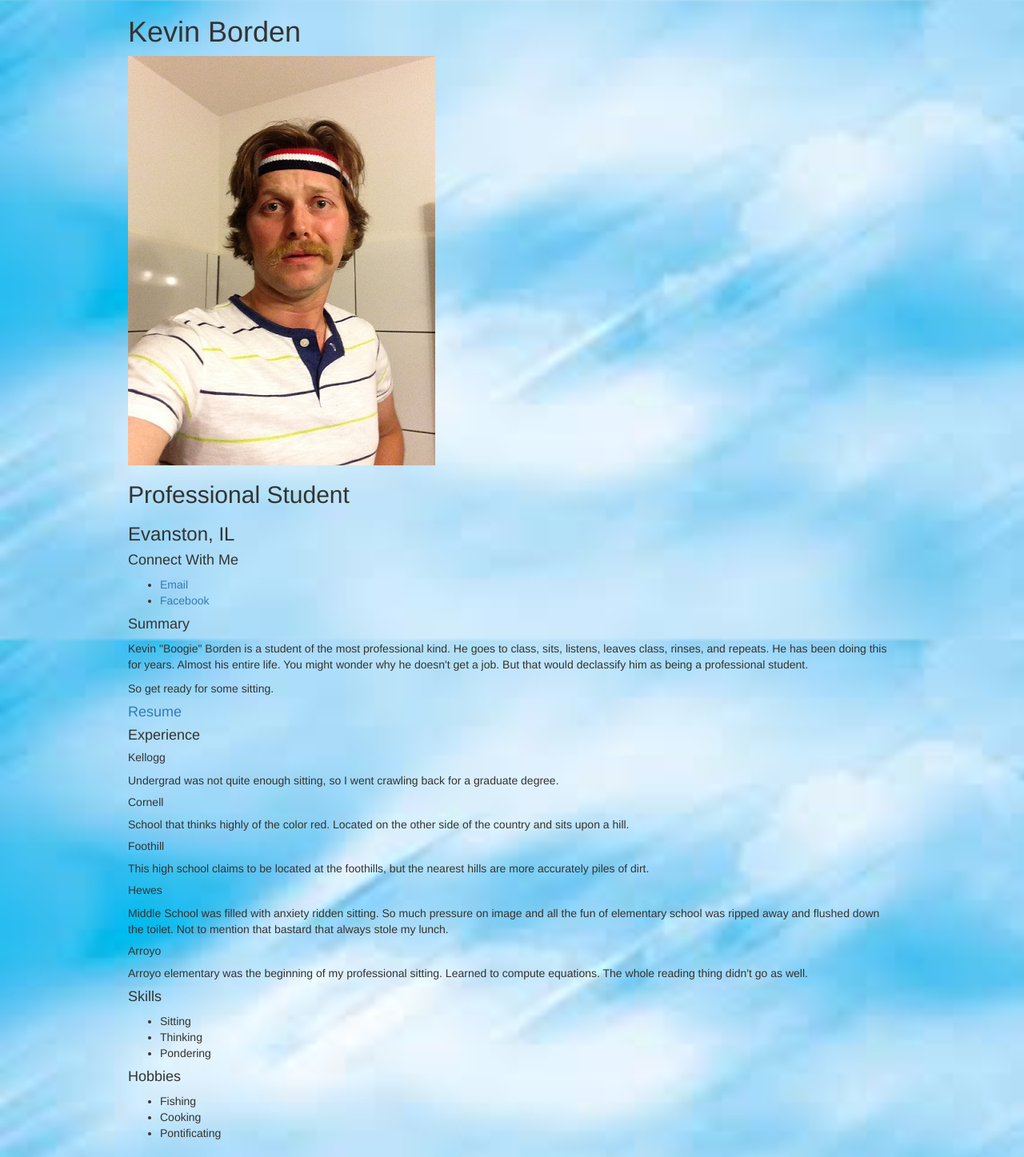
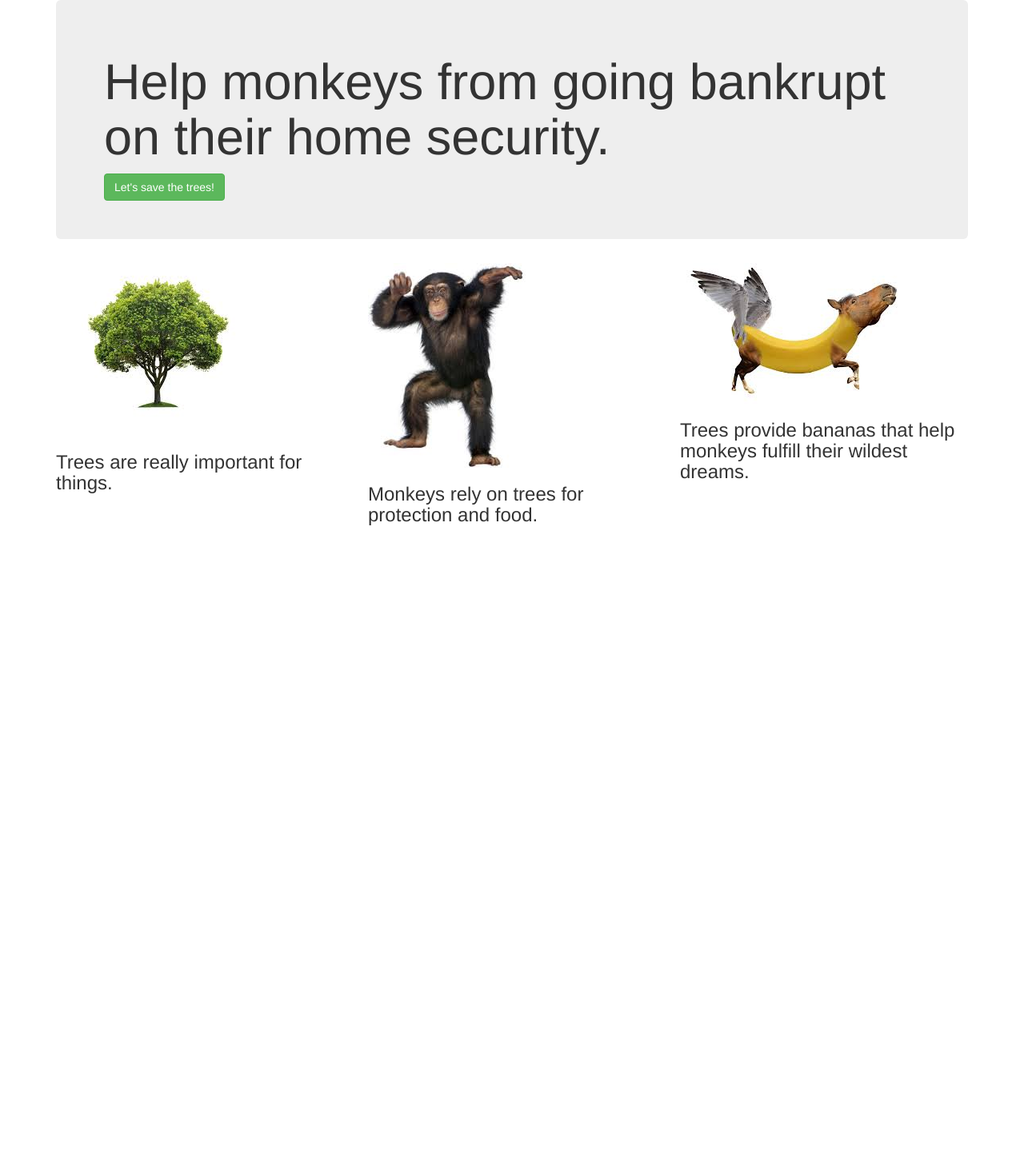
Before and after one commit to kbl282/kbl282.github.io, a plain HTML site: page index.html in a window 1280 px wide. Shown: the whole page at 80% size. After the commit the page ends 800 px from the top, so only its background shows below. Drawn offline with nearby package versions, Linux system fonts and the light colour scheme.

Commit message:
Trees dot org

```diff
--- a/index.html
+++ b/index.html
@@ -1,78 +1,33 @@
-<!DOCTYPE html>
 <html>
 <head>
-  <title>Kevin Borden, Professional Student</title>
+  <title>Save the Trees</title>
   <meta charset="UTF-8">
-  <link rel="stylesheet" type="text/css" href="style.css">
   <link rel="stylesheet" href="http://maxcdn.bootstrapcdn.com/bootstrap/3.2.0/css/bootstrap.min.css">
   <script src="http://ajax.googleapis.com/ajax/libs/jquery/1.11.1/jquery.min.js"></script>
   <script src="http://maxcdn.bootstrapcdn.com/bootstrap/3.2.0/js/bootstrap.min.js"></script>
+  <link rel="stylesheet" type="text/css" href="style.css">
 </head>
 <body>
-  <div id="wrapper">
-    <h1>Kevin Borden</h1>
-    <p>
-      <img src="Mustache.jpg">
-    </p>
-    <h2>Professional Student</h2>
-    <h3>Evanston, IL</h3>
-    <section>
-      <h4>Connect With Me</h4>
-      <ul>
-        <li><a href="mailto:kborden2015@kellogg.northwestern.edu">Email</a></li>
-        <li><a href="http://facebook.com/kevinborden">Facebook</a></li>
-      </ul>
-    </section>
-    <section>
-      <h4>Summary</h4>
-      <p>
-        Kevin "Boogie" Borden is a student of the most professional kind. He goes to class, sits, listens, leaves class, rinses, and repeats. He has been doing this for years. Almost his entire life. You might wonder why he doesn't get a job. But that would declassify him as being a professional student.
-      <p>
-        So get ready for some sitting.
-      </p>
-    </section>
-       <p>
-          <h4><a href="file:///C:/Code/profile-master/kbl282.github.io/resume.html">Resume</a></h4>
-    <section>
-      <h4>Experience</h4>
-      <section>
-        <h5>Kellogg</h5>
-        <p>Undergrad was not quite enough sitting, so I went crawling back for a graduate degree.</p>
-      </section>
-      <section>
-        <h5>Cornell</h5>
-        <p>School that thinks highly of the color red. Located on the other side of the country and sits upon a hill.</p>
-      </section>
-    </section>
-    <h5>Foothill</h5>
-        <p>This high school claims to be located at the foothills, but the nearest hills are more accurately piles of dirt.</p>
-      </section>
-    </section>
-    <h5>Hewes</h5>
-        <p>Middle School was filled with anxiety ridden sitting. So much pressure on image and all the fun of elementary school was ripped away and flushed down the toilet. Not to mention that bastard that always stole my lunch.</p>
-      </section>
-    </section>
-    <h5>Arroyo</h5>
-        <p>Arroyo elementary was the beginning of my professional sitting. Learned to compute equations. The whole reading thing didn't go as well.</p>
-      </section>
-    </section>
-    <section>
-      <h4>Skills</h4>
-      <ul>
-        <li>Sitting</li>
-        <li>Thinking</li>
-        <li>Pondering</li>
-      </ul>
-    </section>
-    <section>
-      <h4>Hobbies</h4>
-      <ul>
-        <li>Fishing</li>
-        <li>Cooking</li>
-        <li>Pontificating</li>
-      </ul>
-    </section>
+  <div class="container">
+    <div class="jumbotron">
+    <h1>Help monkeys from going bankrupt on their home security.</h1>
+    <a href="Main Page.html" type="button" class="btn btn-success">Let's save the trees!</a>
+    </div>
 
+    <div class="row">
+      <div class="col-md-4">
+        <img src="tree.jpg">
+        <h3>Trees are really important for things.</h3>
+      </div>
+      <div class="col-md-4 hidden-xs">
+        <img src="monkey.jpg">
+        <h3>Monkeys rely on trees for protection and food.</h3>
+      </div>
+      <div class="col-md-4">
+        <img src="banana.jpg">
+        <h3> Trees provide bananas that help monkeys fulfill their wildest dreams.</h3>
+      </div>
+    </div>
   </div>
 </body>
 </html>
--- a/resume style.css
+++ /dev/null
@@ -1,40 +0,0 @@
-body {
-  font-family: 'Droid Sans', arial, sans-serif;
-  font-weight: 300;
-  background: url(sky.jpg);
-  background-size: cover;
-  background-position: center center;
-  background-attachment: fixed;
-}
-
-img {
-    border: 10px solid grey;
-    border-color: green;
-}
-
-table {
-	line-height: 40px;
-
-}
-
-h1 {
-  font: sans-serif;
-  color: red;
-  font-size: 24;
-  float: right;
-}
-
-div#wrapper {
-  width: 960px;
-  margin: 25px auto;
-  padding: 30px;
-  }
-
-h3 {
-  color: purple;
-  width: 400px;
-  margin: 10px;
-  padding: 40px;
-  line-height: 40px;
-}
-}
--- a/style.css
+++ b/style.css
@@ -1,17 +1,3 @@
-body {
-  font-family: 'Droid Sans', arial, sans-serif;
-  font-weight: 300;
-  background: url(sky.jpg);
-  background-size: cover;
-  background-position: center center;
-  background-attachment: fixed;
+img {
+	float:auto;
 }
-#wrapper {
-  width: 960px;
-  margin: 20px auto;
-}
-
-table {
-	line-height: 3;
-
-}
```
Also changed, not shown: Main Page.html (added, +76 -0 lines), Week 3/Jumbotron.html (deleted, +0 -32 lines), Week 3/week3.html (deleted, +0 -44 lines), resume.html (deleted, +0 -58 lines), week3.html (deleted, +0 -13 lines), Mustache.JPG (deleted), Resume.jpg (deleted), banana.jpg (renamed from Week 3/banana.jpg), canopy.jpg (added), monkey.jpg (renamed from Week 3/monkey.jpg), sky.jpg (deleted), tree.jpg (renamed from Week 3/tree.jpg).
